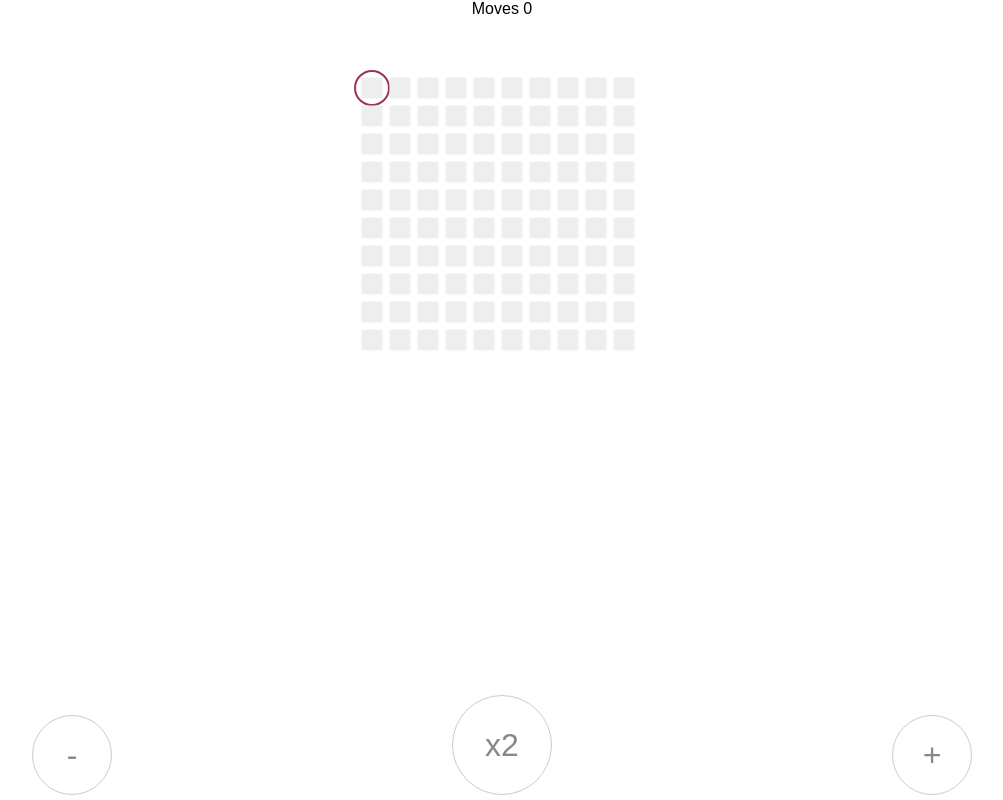
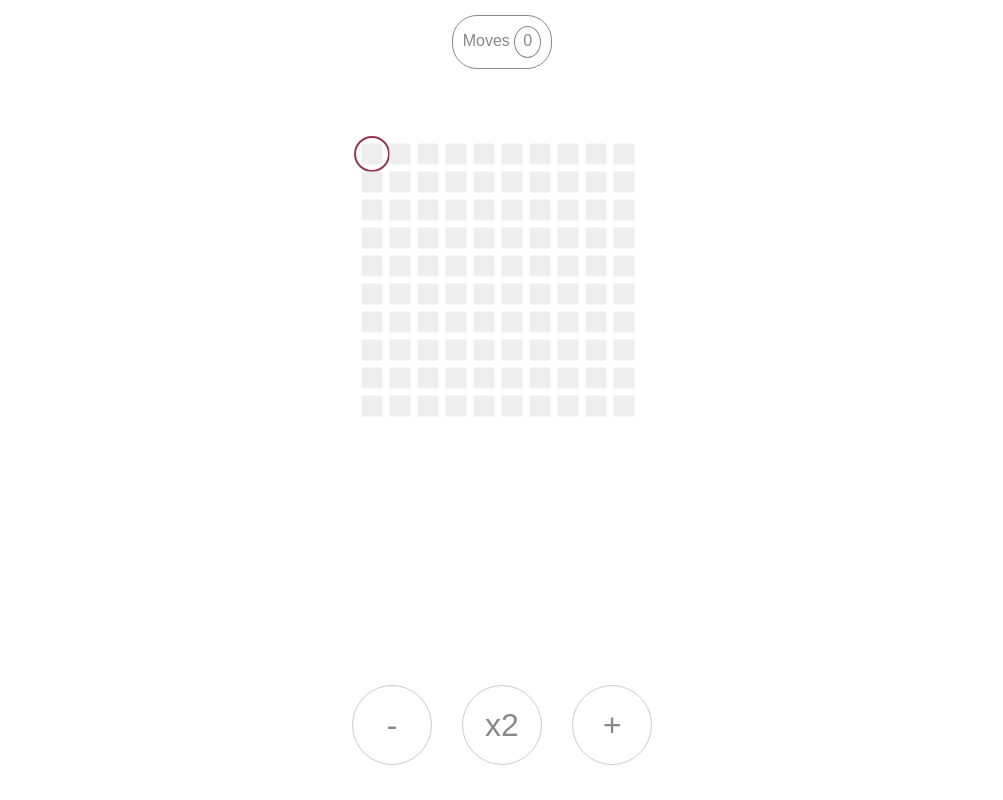
Before and after one commit to JayChetty/double, a React (Create React App) app: page / in a window 1280 px wide. Shown: the whole page, without its empty margins (138-1141 px from the left). Built offline with nearby package versions, Linux system fonts and the light colour scheme.

Commit message:
regix styling

```diff
--- a/src/App.css
+++ b/src/App.css
@@ -10,6 +10,7 @@ body {
   display: flex;
   flex-direction: column;
   justify-content: space-between;
+  align-items: center;
   height: 100%;
 }
 
@@ -125,24 +126,23 @@ text {
 .buttons {
   display: flex;
   flex-direction: row;
-  justify-content: space-around;
+  justify-content: space-between;
   align-items: flex-end;
+  padding: 5px;
+  margin: 15px;
+  /*border: 1px solid #999;*/
+  /*border-radius: 20px;*/
 }
 
-button {
+.button {
   border-radius: 100%;
   border: 1px #cccccc solid;
   font-size: 32px;
   width: 80px;
   height: 80px;
   color: #888888;
-  margin: 5px;
+  margin: 15px;
   background-color: white;
-}
-
-button.large {
-  width: 100px;
-  height: 100px;
 }
 
 .levels {
@@ -174,3 +174,22 @@ button.large {
 }
 .future {
 }
+
+.feedback {
+  padding: 10px;
+  margin: 15px;
+  max-width: 150px;
+  color: #888;
+  border: 1px solid #888;
+  border-radius: 25px;
+}
+
+.moves {
+  display: inline-block;
+  width: 25px;
+  height: 25px;
+  border: 1px solid #888;
+  border-radius: 100%;
+  text-align: center;
+  padding-top: 5px;
+}
--- a/src/components/Controls.js
+++ b/src/components/Controls.js
@@ -13,7 +13,7 @@ export default function Controls({ stalled, number, playMove }) {
       </button>
       <button
         disabled={atZero || stalled}
-        className="button large"
+        className="button"
         onClick={playMove("double")}
       >
         x2
--- a/src/components/Feedback.js
+++ b/src/components/Feedback.js
@@ -1,10 +1,12 @@
 import React from "react";
 
 export default function Levels({ moves, atTarget, minMoves }) {
-  const minMovesEl = atTarget ? <span> Min Moves {minMoves}</span> : null;
+  const minMovesEl = atTarget ? (
+    <div className="min-moves"> Min Moves {minMoves}</div>
+  ) : null;
   return (
     <div className="feedback">
-      Moves <span>{moves}</span>
+      Moves <span className="moves">{moves}</span>
       {minMovesEl}
     </div>
   );
--- a/src/components/NextLevelButton.js
+++ b/src/components/NextLevelButton.js
@@ -3,7 +3,7 @@ import React from "react";
 export default function NextLevelButton({ goToNextLevel }) {
   return (
     <div className="buttons">
-      <button className="button next-level-button" onClick={goToNextLevel}>
+      <button className="next-leve-button" onClick={goToNextLevel}>
         Play Next Level
       </button>
     </div>
```
